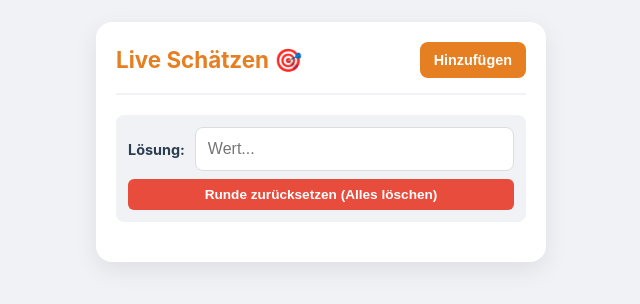
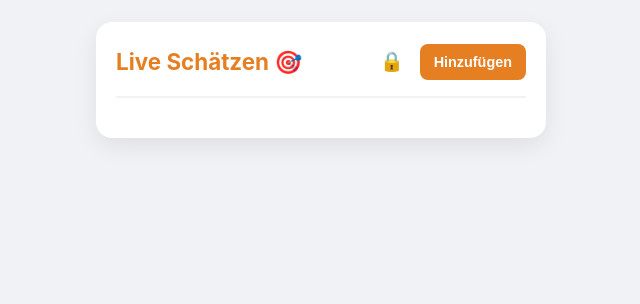
Before and after one commit to Lukasgggg/Schaetzspiel, a plain HTML site: page index.html in a window 1280 px wide. Shown: the whole page, without its empty margins (319-959 px from the left). Drawn offline with Linux system fonts and the light colour scheme; no server answers.

Commit message:
index.html

```diff
--- a/index.html
+++ b/index.html
@@ -59,6 +59,12 @@
             color: var(--accent-color);
         }
 
+        .header-actions {
+            display: flex;
+            align-items: center;
+            gap: 8px;
+        }
+
         .btn-toggle {
             background-color: var(--accent-color);
             color: #ffffff;
@@ -68,6 +74,24 @@
             font-weight: bold;
             cursor: pointer;
             font-size: 0.9rem;
+        }
+
+        /* Das versteckte Symbol oben rechts */
+        .btn-secret {
+            background: none;
+            border: none;
+            font-size: 1.2rem;
+            cursor: pointer;
+            padding: 8px;
+            border-radius: 50%;
+            transition: background 0.2s;
+            display: flex;
+            align-items: center;
+            justify-content: center;
+        }
+
+        .btn-secret:hover {
+            background-color: #f1f2f6;
         }
 
         /* Eingabebereich */
@@ -119,15 +143,19 @@
             cursor: pointer;
         }
 
-        /* Auflösen Bereich */
+        /* Auflösen Bereich - JETZT STANDARDMÄßIG VERSTECKT */
         .solution-area {
             background-color: #f1f2f6;
             padding: 12px;
             border-radius: 8px;
             margin-bottom: 20px;
-            display: flex;
+            display: none; /* Versteckt */
             flex-direction: column;
             gap: 8px;
+        }
+
+        .solution-area.visible {
+            display: flex; /* Wird sichtbar geschaltet */
         }
 
         .solution-row {
@@ -218,7 +246,10 @@
     <div class="app-container">
         <header>
             <h1>Live Schätzen 🎯</h1>
-            <button class="btn-toggle" id="togglePanelBtn">Hinzufügen</button>
+            <div class="header-actions">
+                <button class="btn-secret" id="secretBtn" title="Admin Bereich">🔒</button>
+                <button class="btn-toggle" id="togglePanelBtn">Hinzufügen</button>
+            </div>
         </header>
 
         <div class="input-panel" id="inputPanel">
@@ -229,7 +260,7 @@
             <button class="btn-submit" id="submitBtn">Eintragen (Enter)</button>
         </div>
 
-        <div class="solution-area">
+        <div class="solution-area" id="solutionArea">
             <div class="solution-row">
                 <span style="font-size: 0.9rem; font-weight: bold;">Lösung:</span>
                 <input type="number" id="correctValueInput" placeholder="Wert..." autocomplete="off">
@@ -244,7 +275,6 @@
         import { initializeApp } from "https://www.gstatic.com/firebasejs/10.8.0/firebase-app.js";
         import { getFirestore, doc, setDoc, updateDoc, onSnapshot, arrayUnion } from "https://www.gstatic.com/firebasejs/10.8.0/firebase-firestore.js";
 
-        // Deine exakten Firebase-Daten eingebunden:
         const firebaseConfig = {
             apiKey: "AIzaSyAsViXTzXPG-OQqO90qwc3lTD4WWkFcE3k",
             authDomain: "schaetzspiel-1a65d.firebaseapp.com",
@@ -254,13 +284,14 @@
             appId: "1:279249786214:web:9e2e9667f7ec039f07a4a7"
         };
 
-        // Firebase initialisieren
         const app = initializeApp(firebaseConfig);
         const db = getFirestore(app);
         const docRef = doc(db, "schatzspiel", "aktuelle_runde");
 
         const togglePanelBtn = document.getElementById('togglePanelBtn');
+        const secretBtn = document.getElementById('secretBtn');
         const inputPanel = document.getElementById('inputPanel');
+        const solutionArea = document.getElementById('solutionArea');
         const nameInput = document.getElementById('nameInput');
         const guessInput = document.getElementById('guessInput');
         const submitBtn = document.getElementById('submitBtn');
@@ -275,6 +306,17 @@
             }
         });
 
+        // Klick auf das geheime Schloss-Symbol
+        secretBtn.addEventListener('click', () => {
+            // Zeigt das Popup-Fenster mit genau deinem Wunschtext
+            const checkUnbefugt = confirm("Prüfe ob wirklich niemand Unbefugtes zuschaut!");
+
+            // Wenn der Admin auf "OK" klickt, wird das Lösungsfeld ein- oder ausgeblendet
+            if (checkUnbefugt) {
+                solutionArea.classList.toggle('visible');
+            }
+        });
+
         async function addParticipant() {
             const name = nameInput.value.trim();
             const guess = parseFloat(guessInput.value.trim());
@@ -285,12 +327,10 @@
             }
 
             try {
-                // Versuche den Tipp dem Live-Array hinzuzufügen
                 await updateDoc(docRef, {
                     players: arrayUnion({ name: name, guess: guess })
                 });
             } catch (error) {
-                // Falls das Dokument in der Datenbank noch nicht existiert, erstelle es neu
                 await setDoc(docRef, {
                     players: [{ name: name, guess: guess }],
                     correctValue: ""
@@ -315,10 +355,10 @@
             if(confirm("Möchtest du wirklich alle Tipps löschen und neu starten?")) {
                 await setDoc(docRef, { players: [], correctValue: "" });
                 correctValueInput.value = "";
+                solutionArea.classList.remove('visible'); // Schließt den Adminbereich wieder
             }
         });
 
-        // Echtzeit-Überwachung der Datenbank
         onSnapshot(docRef, (snapshot) => {
             if (!snapshot.exists()) {
                 setDoc(docRef, { players: [], correctValue: "" });
```
